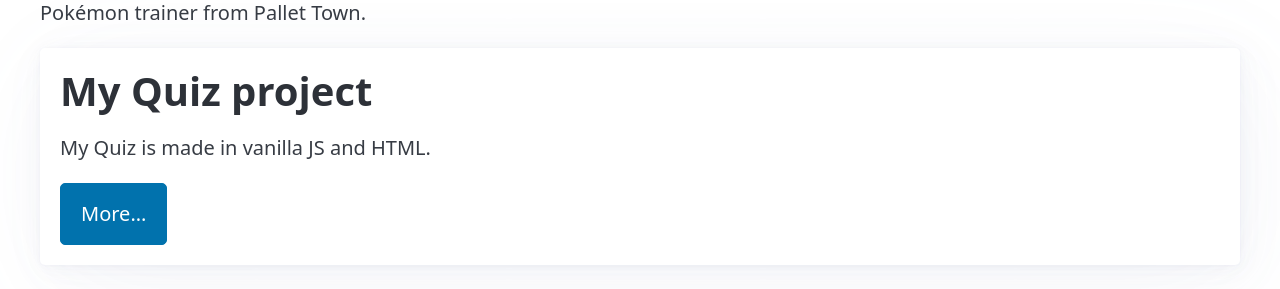
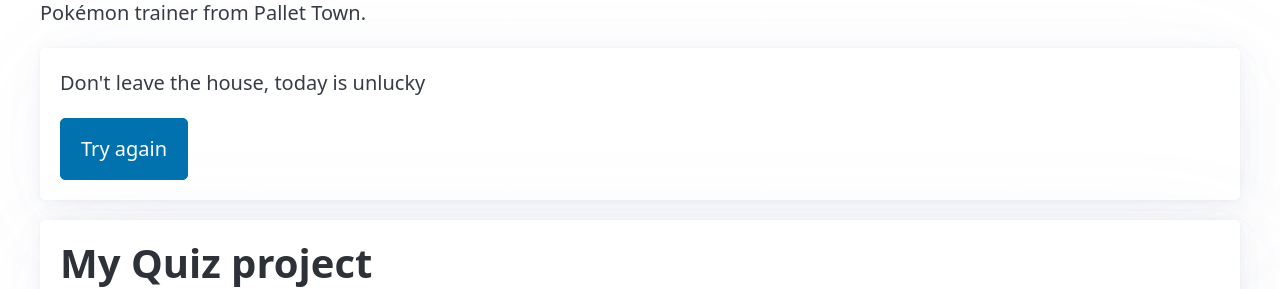
Before and after one commit to rmccrear/portfolio-demo-2026, a React app: page / in a window 1280 px wide. Shown: the part 449-738 px from the top of the page. Built offline with nearby package versions, Linux system fonts and the light colour scheme; the HTML template or start-up script is replaced by a standard one.

Commit message:
add a fortune component

```diff
--- a/src/App.jsx
+++ b/src/App.jsx
@@ -2,6 +2,7 @@ import Header from "./Header"
 import Footer from "./Footer"
 import Hero from "./Hero"
 import QuizCard from "./QuizCard"
+import Fortune from "./Fortune"
 
 function App() {
   return (
@@ -9,6 +10,7 @@ function App() {
       <Header />
       <Hero />
       <p>Pokémon trainer from Pallet Town.</p>
+      <Fortune />
       <QuizCard/>
       <Footer />
     </div>
--- /dev/null
+++ b/src/Fortune.jsx
@@ -0,0 +1,29 @@
+import { useState } from "react";
+
+const randomNumber = (min, max) => Math.floor(Math.random() * (max - min + 1)) + min
+
+const fortunes = [
+    "You will have luck today",
+    "Ask again later",
+    "Don't leave the house, today is unlucky"
+]
+
+function Fortune() {
+    const [index, setIndex] = useState(randomNumber(0, 2))
+
+    let text;
+    text = fortunes[index]
+
+    const newFortune = () => {
+        // index = randomNumber(0, 2)
+        setIndex(randomNumber(0, 2))
+    }
+    return (
+        <article>
+            <p>{text}</p>
+            <button onClick={newFortune}>Try again</button>
+        </article>
+    )
+}
+
+export default Fortune
```
